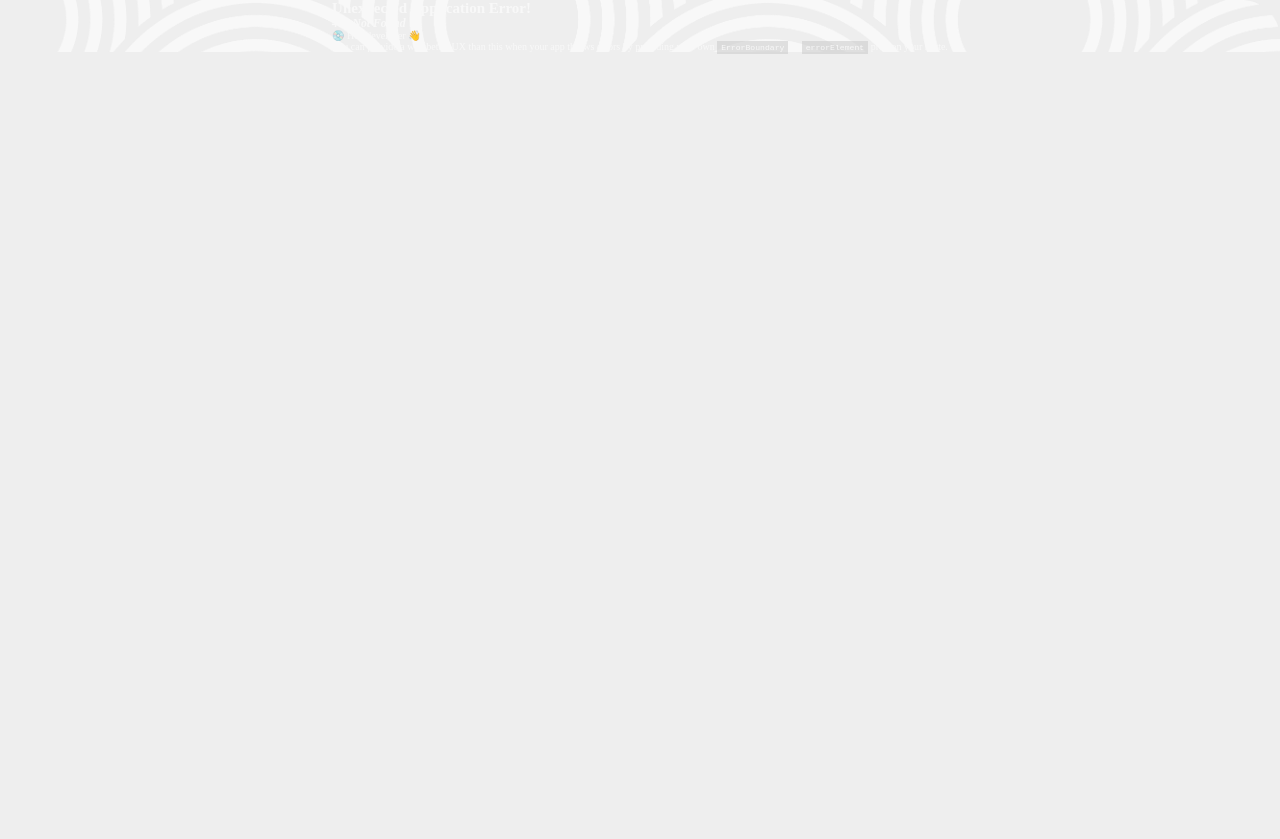
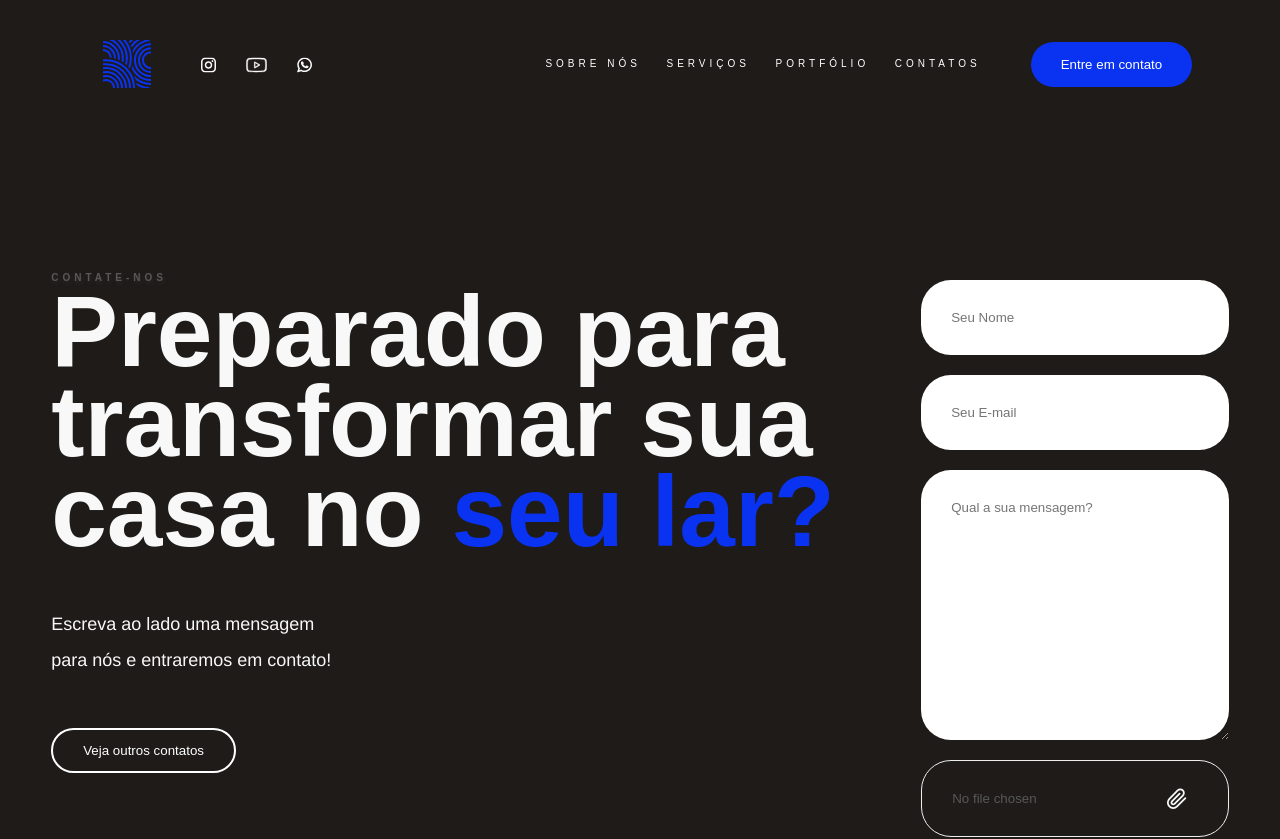
Before and after one commit to lucastdcs/ReforMar, a React (Vite) app: page /contato in a window 1280 px wide. Before the commit this address had no page. Shown: the top 839 px of the page. Before the commit the page ends 800 px from the top, so only its background shows below. Built offline with nearby package versions, Linux system fonts and the light colour scheme.

Commit message:
Created Contact Page

```diff
--- a/src/Components/Header/Header.jsx
+++ b/src/Components/Header/Header.jsx
@@ -50,7 +50,7 @@ const Header = (props) => {
               <Label href="/portfolio">Portfólio</Label>
             </li>
             <li>
-              <Label href="">Contatos</Label>
+              <Label href="/contato">Contatos</Label>
             </li>
           </ul>
         </StyledNav>
--- /dev/null
+++ b/src/Pages/Contact.jsx
@@ -0,0 +1,15 @@
+import React from "react";
+import styled from "styled-components"
+
+const Contact = () => {
+    const Blank = styled.div`
+        width: 100vw;
+        height: 15rem;
+        background-color: var(--black);
+    `;
+    return (
+        <Blank/>
+    );
+};
+
+export default Contact;
--- a/src/main.jsx
+++ b/src/main.jsx
@@ -8,6 +8,7 @@ import Footer from "./Components/Footer/Footer.jsx";
 import Inicio from "./Pages/Início.jsx";
 import Servicos from "./Pages/Servicos.jsx";
 import Portfolio from "./Pages/Portfolio.jsx";
+import Contact from "./Pages/Contact.jsx";
 
 // Imagens e ícones
 import Logo from "./assets/icons/Logotipo.svg";
@@ -26,7 +27,7 @@ const Layout = () => {
   const location = useLocation();
 
   const getHeaderProps = () => {
-    if (location.pathname === "/") {
+    if (location.pathname === "/" || location.pathname === "/contato") {
       return {
         text_color: "white",
         logo: Logo,
@@ -67,6 +68,7 @@ const router = createBrowserRouter([
       { path: "servicos", element: <Servicos /> },
       { path: "sobreNos", element: <SobreNos /> },
       { path: "portfolio", element: <Portfolio /> },
+      { path: "contato", element: <Contact /> },
     ],
   },
 ]);
```
